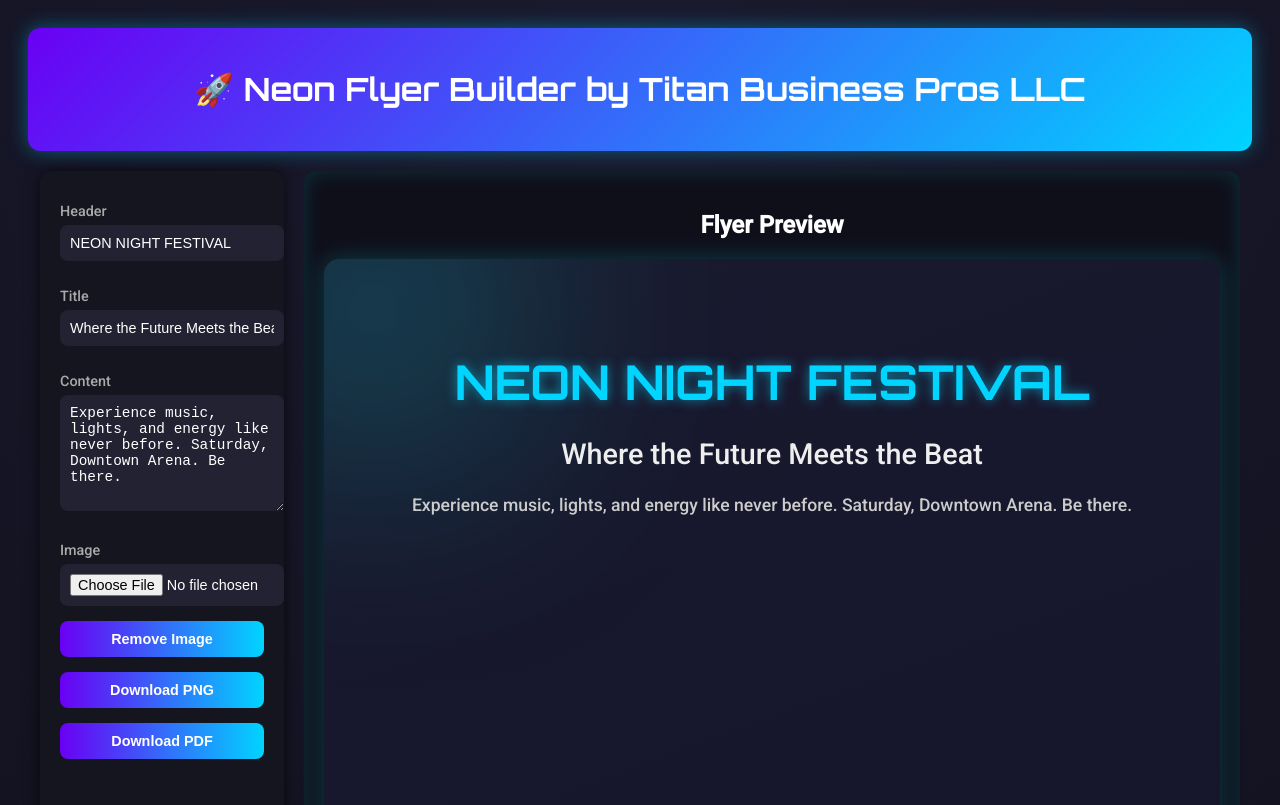
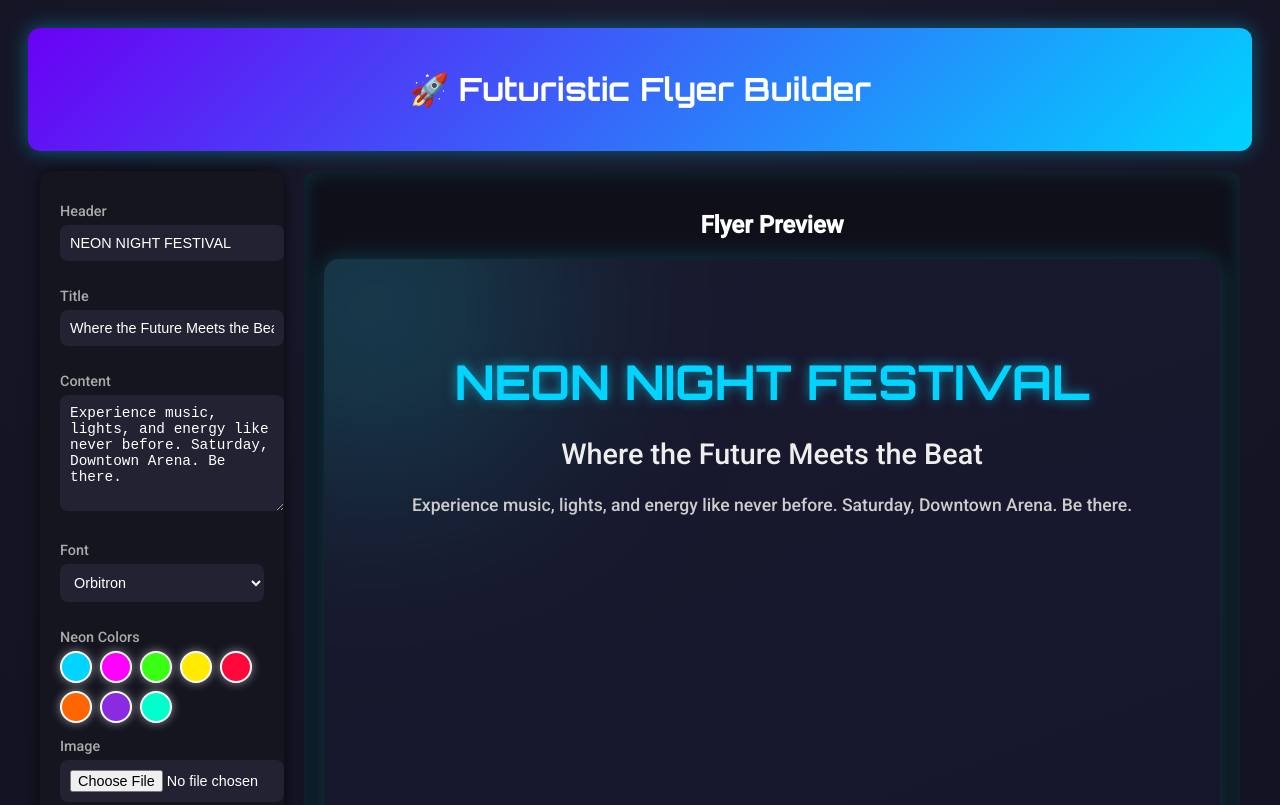
Before and after one commit to TitanBusinessPros/Neon-Flyer-Builder, a plain HTML site: page index.html in a window 1280 px wide. Shown: the top 805 px of the page. Drawn offline with nearby package versions, Linux system fonts and the light colour scheme; a web font is replaced by a local one.

Commit message:
Update index.html

```diff
--- a/index.html
+++ b/index.html
@@ -4,7 +4,8 @@
   <meta charset="UTF-8">
   <meta name="viewport" content="width=device-width, initial-scale=1.0">
   <title>Futuristic Flyer Builder</title>
-  <link href="https://fonts.googleapis.com/css2?family=Orbitron:wght@500;700&family=Roboto:wght@300;500&display=swap" rel="stylesheet">
+  <!-- Google Fonts -->
+  <link href="https://fonts.googleapis.com/css2?family=Orbitron:wght@500;700&family=Roboto:wght@300;500&family=Montserrat:wght@400;700&family=Bebas+Neue&family=Raleway:wght@400;700&family=Rubik:wght@400;700&family=Exo+2:wght@400;700&family=Oswald:wght@400;700&family=Fjalla+One&family=Russo+One&family=Teko:wght@400;700&family=Press+Start+2P&family=Audiowide&family=Share+Tech+Mono&family=VT323&family=Tomorrow:wght@400;700&family=Syne:wght@400;700&family=Major+Mono+Display&family=Zilla+Slab:wght@400;700&display=swap" rel="stylesheet">
   <script src="https://cdnjs.cloudflare.com/ajax/libs/html2canvas/1.4.1/html2canvas.min.js"></script>
   <script src="https://cdnjs.cloudflare.com/ajax/libs/jspdf/2.5.1/jspdf.umd.min.js"></script>
   <style>
@@ -43,7 +44,7 @@
       font-weight: 500;
       color: #aaa;
     }
-    .controls input, .controls textarea, .controls button {
+    .controls input, .controls textarea, .controls select, .controls button {
       width: 100%;
       margin-bottom: 15px;
       padding: 10px;
@@ -61,6 +62,20 @@
     }
     .controls button:hover {
       opacity: 0.8;
+    }
+    .color-palette {
+      display: flex;
+      flex-wrap: wrap;
+      gap: 8px;
+      margin-bottom: 15px;
+    }
+    .color-swatch {
+      width: 28px;
+      height: 28px;
+      border-radius: 50%;
+      cursor: pointer;
+      border: 2px solid #fff;
+      box-shadow: 0 0 10px rgba(255,255,255,0.5);
     }
     .preview {
       background: #0f0f1a;
@@ -81,7 +96,6 @@
       padding: 60px 40px;
       overflow: hidden;
     }
-    /* Futuristic accents */
     .flyer-preview::before {
       content: '';
       position: absolute;
@@ -153,7 +167,7 @@
 </head>
 <body>
   <header>
-    <h1>🚀 Neon Flyer Builder by Titan Business Pros LLC</h1>
+    <h1>🚀 Futuristic Flyer Builder</h1>
   </header>
 
   <div class="container">
@@ -164,6 +178,42 @@
       <input type="text" id="title-text" value="Where the Future Meets the Beat">
       <h2>Content</h2>
       <textarea id="content-text" rows="6">Experience music, lights, and energy like never before. Saturday, Downtown Arena. Be there.</textarea>
+
+      <h2>Font</h2>
+      <select id="font-select">
+        <option value="Orbitron">Orbitron</option>
+        <option value="Roboto">Roboto</option>
+        <option value="Montserrat">Montserrat</option>
+        <option value="Bebas Neue">Bebas Neue</option>
+        <option value="Raleway">Raleway</option>
+        <option value="Rubik">Rubik</option>
+        <option value="Exo 2">Exo 2</option>
+        <option value="Oswald">Oswald</option>
+        <option value="Fjalla One">Fjalla One</option>
+        <option value="Russo One">Russo One</option>
+        <option value="Teko">Teko</option>
+        <option value="Press Start 2P">Press Start 2P</option>
+        <option value="Audiowide">Audiowide</option>
+        <option value="Share Tech Mono">Share Tech Mono</option>
+        <option value="VT323">VT323</option>
+        <option value="Tomorrow">Tomorrow</option>
+        <option value="Syne">Syne</option>
+        <option value="Major Mono Display">Major Mono Display</option>
+        <option value="Zilla Slab">Zilla Slab</option>
+      </select>
+
+      <h2>Neon Colors</h2>
+      <div class="color-palette" id="color-palette">
+        <div class="color-swatch" style="background:#00d4ff"></div>
+        <div class="color-swatch" style="background:#ff00ff"></div>
+        <div class="color-swatch" style="background:#39ff14"></div>
+        <div class="color-swatch" style="background:#ffea00"></div>
+        <div class="color-swatch" style="background:#ff073a"></div>
+        <div class="color-swatch" style="background:#ff6600"></div>
+        <div class="color-swatch" style="background:#8a2be2"></div>
+        <div class="color-swatch" style="background:#00ffcc"></div>
+      </div>
+
       <h2>Image</h2>
       <input type="file" id="image-upload" accept="image/*">
       <button id="remove-image">Remove Image</button>
@@ -191,16 +241,32 @@
     const headerEl = document.getElementById('preview-header');
     const titleEl = document.getElementById('preview-title');
     const contentEl = document.getElementById('preview-content');
+    const fontSelect = document.getElementById('font-select');
 
     // Live typing
-    headerInput.addEventListener('input', () => {
-      headerEl.textContent = headerInput.value;
+    headerInput.addEventListener('input', () => { headerEl.textContent = headerInput.value; });
+    titleInput.addEventListener('input', () => { titleEl.textContent = titleInput.value; });
+    contentInput.addEventListener('input', () => { contentEl.textContent = contentInput.value; });
+
+    // Font change
+    fontSelect.addEventListener('change', () => {
+      const font = fontSelect.value;
+      headerEl.style.fontFamily = font;
+      titleEl.style.fontFamily = font;
+      contentEl.style.fontFamily = font;
     });
-    titleInput.addEventListener('input', () => {
-      titleEl.textContent = titleInput.value;
-    });
-    contentInput.addEventListener('input', () => {
-      contentEl.textContent = contentInput.value;
+
+    // Neon color change
+    document.querySelectorAll('.color-swatch').forEach(swatch => {
+      swatch.addEventListener('click', () => {
+        const color = swatch.style.background;
+        headerEl.style.color = color;
+        titleEl.style.color = color;
+        contentEl.style.color = color;
+        headerEl.style.textShadow = `0 0 12px ${color}`;
+        titleEl.style.textShadow = `0 0 12px ${color}`;
+        contentEl.style.textShadow = `0 0 8px ${color}`;
+      });
     });
 
     // Image upload
@@ -214,7 +280,6 @@
       };
       reader.readAsDataURL(file);
     });
-
     document.getElementById('remove-image').addEventListener('click', function() {
       document.getElementById('preview-image').src = '';
       document.getElementById('image-wrapper').style.display = 'none';
@@ -247,7 +312,6 @@
         link.click();
       });
     });
-
     document.getElementById('download-pdf').addEventListener('click', () => {
       html2canvas(document.getElementById('flyer-preview')).then(canvas => {
         const imgData = canvas.toDataURL('image/png');
```
